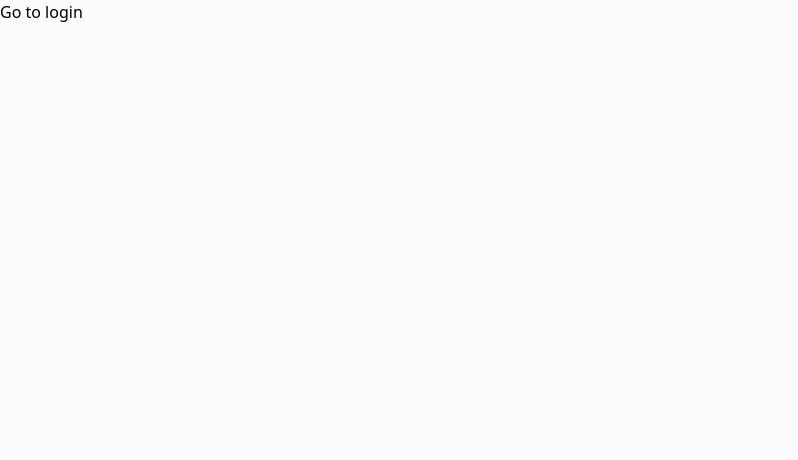
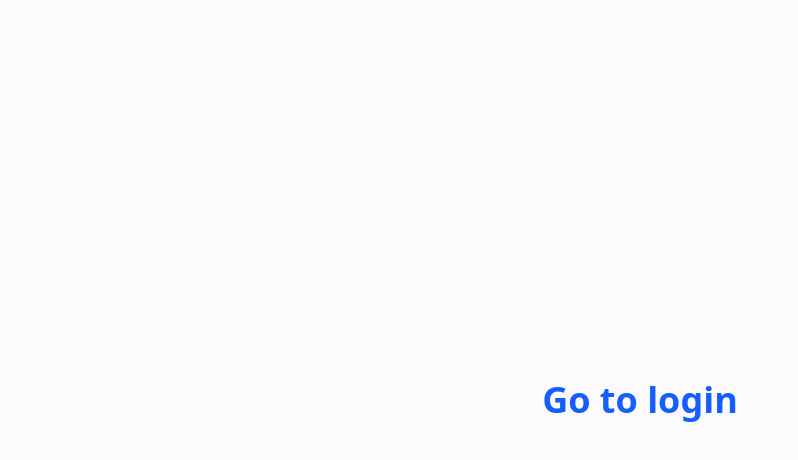
Before and after one commit to JPAVictoria/Trackyly, a Next.js app in the folder client/: page / in a window 1280 px wide. Shown: the top 460 px of the page, without its empty margins (0-798 px from the left). Built offline with nearby package versions, Linux system fonts and the light colour scheme.

Commit message:
fix-home

```diff
--- a/client/app/page.tsx
+++ b/client/app/page.tsx
@@ -1,3 +1,12 @@
 export default function Home() {
-  return <><a href="https://trackyly.vercel.app/pages/login">Go to login</a></>
+  return (
+    <div className="flex items-center justify-center h-screen">
+      <a
+        href="https://trackyly.vercel.app/pages/login"
+        className="text-4xl font-bold text-blue-600 transition-transform duration-300 ease-in-out transform hover:scale-110 hover:text-amber-500"
+      >
+        Go to login
+      </a>
+    </div>
+  );
 }
```
